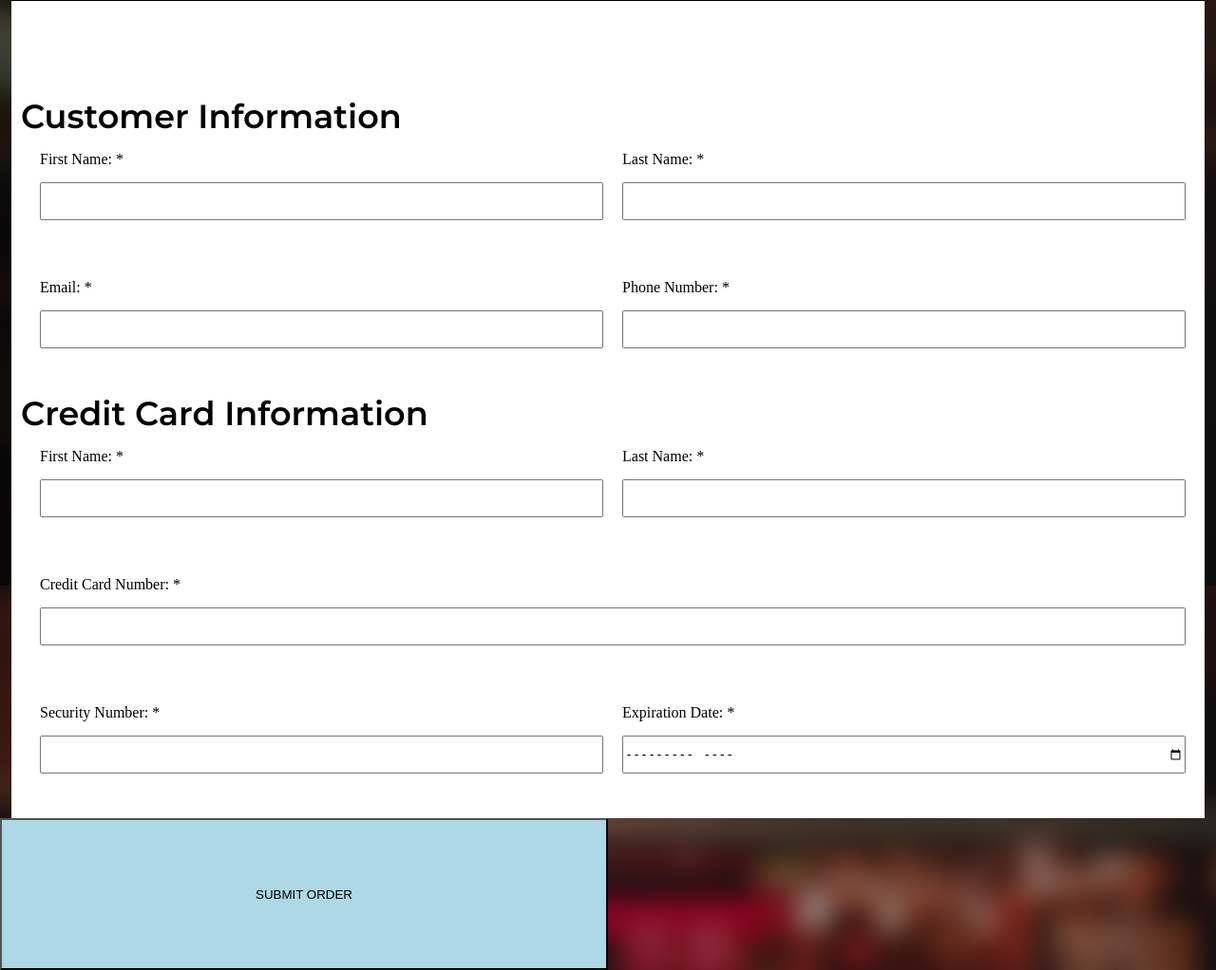
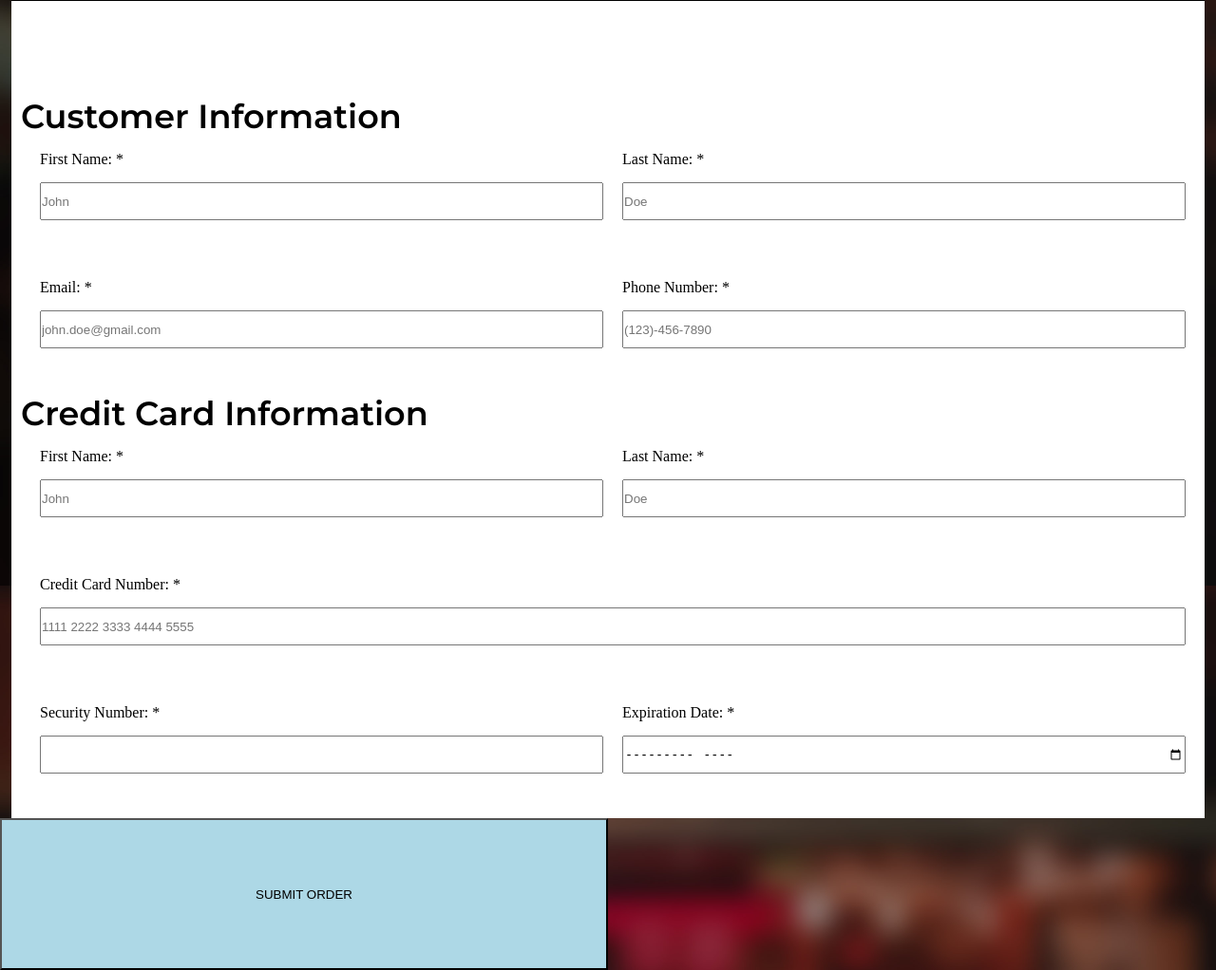
Before and after one commit to tran3jm/project3, a PHP site: page /project3/php/orderconfirmation.php in a window 1280 px wide. Shown: the part 663-1685 px from the top of the page at 95% size. Run offline with PHP 8.4, Linux system fonts and the light colour scheme; some libraries are stand-ins or nearby versions; some web fonts are replaced.

Commit message:
Added Place Holders to Forms

```diff
--- a/p3/php/orderconfirmation.php
+++ b/p3/php/orderconfirmation.php
@@ -44,26 +44,26 @@
     <form class="information-form">
             <fieldset class = "form-fieldset">
                 <legend>First Name: *</legend>
-                <input type="text" id="fname" name="fname"><br><br>
+                <input type="text" id="fname" name="fname"placeholder="John"><br><br>
             </fieldset>
     </form>
 
     <form class="information-form">
             <fieldset class = "form-fieldset">
                 <legend>Last Name: *</legend>
-                <input type="text" id="lname" name="lname"><br><br>
+                <input type="text" id="lname" name="lname" placeholder="Doe"><br><br>
             </fieldset>
     </form>
     <form class="information-form">
             <fieldset class = "form-fieldset">
                 <legend>Email: *</legend>
-                <input type="email" id="email" name="email"><br><br>
+                <input type="email" id="email" name="email" placeholder="john.doe@gmail.com"><br><br>
             </fieldset>
 </form>
     <form class="information-form">
             <fieldset class = "form-fieldset">
                 <legend>Phone Number: *</legend>
-                <input type="number" id="pnum" name="pnum"><br><br>
+                <input type="number" id="pnum" name="pnum" placeholder="(123)-456-7890" pattern="([0-9]{3})-[0-9]{3}-[0-9]{4}"><br><br>
             </fieldset>
 </form>
 </div>
@@ -74,25 +74,25 @@
 <form class="information-form">
             <fieldset class = "form-fieldset">
                 <legend>First Name: *</legend>
-                <input type="text" id="ccfname" name="ccfname"><br><br>
+                <input type="text" id="ccfname" name="ccfname" placeholder="John"><br><br>
             </fieldset>
 </form>
 <form class="information-form">
             <fieldset class = "form-fieldset">
                 <legend>Last Name: *</legend>
-                <input type="text" id="cclname" name="cclname"><br><br>
+                <input type="text" id="cclname" name="cclname" placeholder="Doe"><br><br>
             </fieldset>
 </form>
 <form class="long-form information-form">
             <fieldset class = "form-fieldset">
                 <legend>Credit Card Number: *</legend>
-                <input type="text" id="ccnumber" name="ccnumber"><br><br>
+                <input type="text" id="ccnumber" name="ccnumber" placeholder="1111 2222 3333 4444 5555" pattern="[0-9]{4} [0-9]{3} [0-9]{4} [0-9]{3} [0-9]{4}"><br><br>
             </fieldset>
 </form>
 <form class="information-form">
             <fieldset class = "form-fieldset">
                 <legend>Security Number: *</legend>
-                <input type="text" id="securityNumber" name="fname"><br><br>
+                <input type="text" id="securityNumber" name="fname" placeholer="123" pattern="[0-9]{3}"><br><br>
             </fieldset>
 </form>
 <form class="information-form">
```
